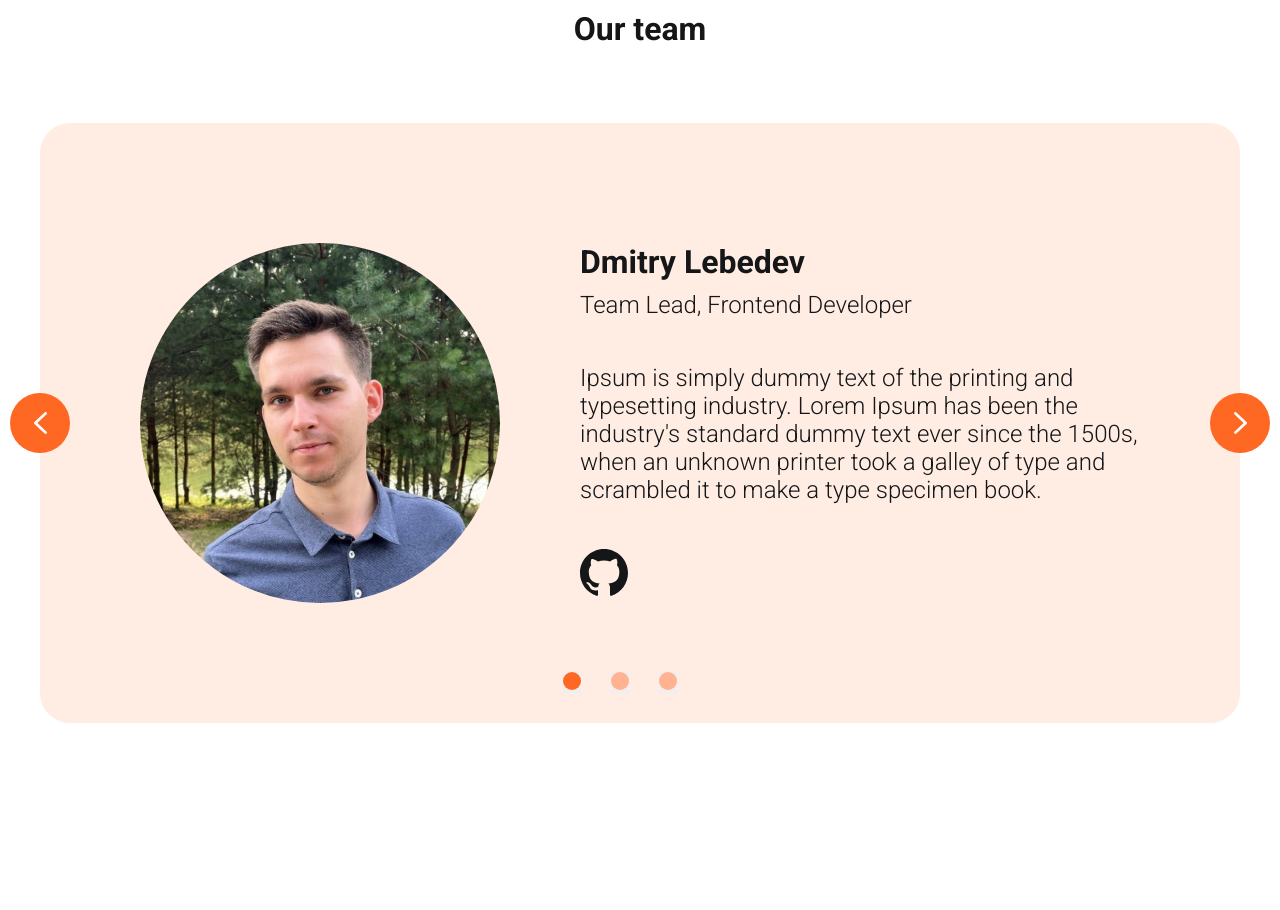
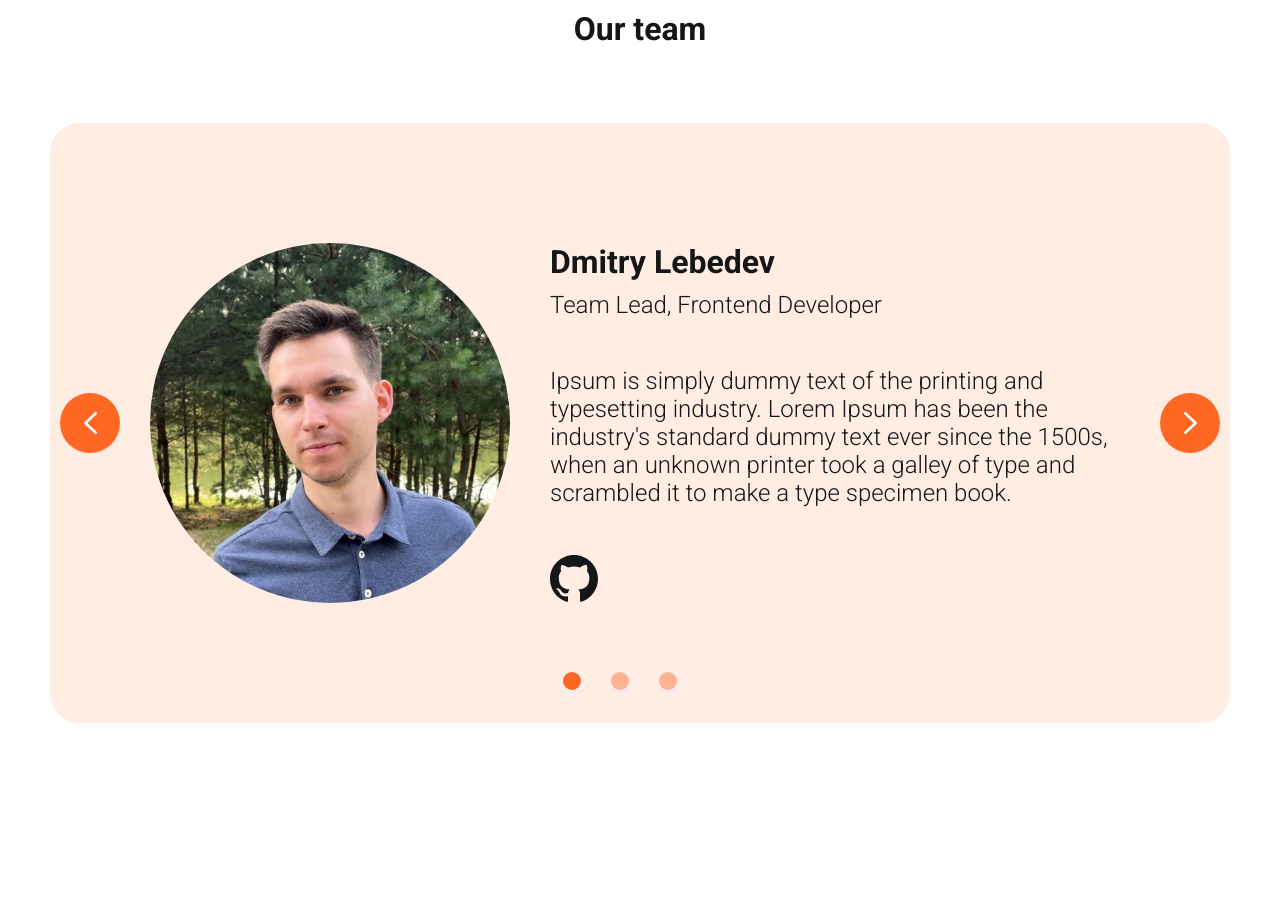
Before and after one commit to Lebedev-023046/rslang, a React (Create React App) app in the folder rs-lang/: page / in a window 1280 px wide. Shown: the part 2760-3670 px from the top of the page. Built offline with nearby package versions, Linux system fonts and the light colour scheme; a web font is replaced by a local one.

Commit message:
feat: add adaptivity to Team

```diff
--- a/rs-lang/src/components/molecules/TeamCard/TeamCard.css
+++ b/rs-lang/src/components/molecules/TeamCard/TeamCard.css
@@ -2,6 +2,9 @@
   display: flex;
   position: relative;
   padding: 12rem 10rem 12rem;
+
+  max-width: 118rem;
+  width: 100%;
 
   flex-direction: column;
   align-items: center;
@@ -14,11 +17,14 @@
 .team-card__info {
   display: flex;
 
-  gap: 8rem;
+  width: 100%;
+
+  justify-content: space-between;
+  gap: 4rem;
 }
 
 .team-card__image {
-  height: 100%;
+  max-width: 36rem;
   width: 100%;
 }
 
@@ -29,9 +35,13 @@
 .team-card__content {
   display: flex;
 
+  max-width: 60rem;
+  width: 100%;
+
   flex-direction: column;
   align-items: flex-start;
-  gap: 4.5rem;
+  justify-content: space-between;
+  gap: 2rem;
 }
 
 .team-card__content p {
@@ -52,3 +62,16 @@
 
   gap: 3rem;
 }
+
+@media (max-width: 1000px) {
+  .team-card__info {
+    flex-direction: column;
+    align-items: center;
+  }
+  .team-card__content {
+    align-items: center;
+  }
+  .team-card__content p, h2 {
+    text-align: center;
+  }
+}
--- a/rs-lang/src/components/organisms/Team/Team.css
+++ b/rs-lang/src/components/organisms/Team/Team.css
@@ -47,17 +47,26 @@
   z-index: 5;
 
   bottom: calc(50% - 3rem);
-  left: -3rem;
+  left: 1rem;
 }
 
 .stroke-right {
   z-index: 5;
 
   bottom: calc(50% - 3rem);
-  right: -3rem;
+  right: 1rem;
 }
 
 .stroke-left img,
 .stroke-right img {
   margin: auto;
 }
+
+@media (max-width: 1000px) {
+  .team__container {
+    padding: 5rem 2rem 7rem;
+  }
+  .team__pagination {
+    left: calc(50% - 6rem);
+  }
+}
--- a/rs-lang/src/components/organisms/Team/Team.tsx
+++ b/rs-lang/src/components/organisms/Team/Team.tsx
@@ -35,11 +35,9 @@ const Team: React.FC = () => {
           >
             <img src={strokeLeft} alt="stroke-left" />
           </button>
-          <div className='team__cards'>
-            {card === 0 && <TeamCard type='dmitry' />}
-            {card === 1 && <TeamCard type='aldar' />}
-            {card === 2 && <TeamCard type='viktor' />}
-          </div>
+          {card === 0 && <TeamCard type='dmitry' />}
+          {card === 1 && <TeamCard type='aldar' />}
+          {card === 2 && <TeamCard type='viktor' />}
           <button
             className='stroke-right'
             onClick={handleStrokeRight}
--- a/rs-lang/src/components/templates/MainPage/MainPage.tsx
+++ b/rs-lang/src/components/templates/MainPage/MainPage.tsx
@@ -28,7 +28,6 @@ const MainPage = () => {
         <h2>RS Lang</h2>
         <Nav>
           <a className='nav__link' href='#why-us'>Why Us</a>
-          {/* <span className='nav__link'>Games</span> */}
           <Link className='nav__link' to='/AudioChallenge'>Audio Challenge</Link>
           <Link className='nav__link' to='/Sprint'>Sprint</Link>
           <a className='nav__link' href='#team'>Team</a>
```
